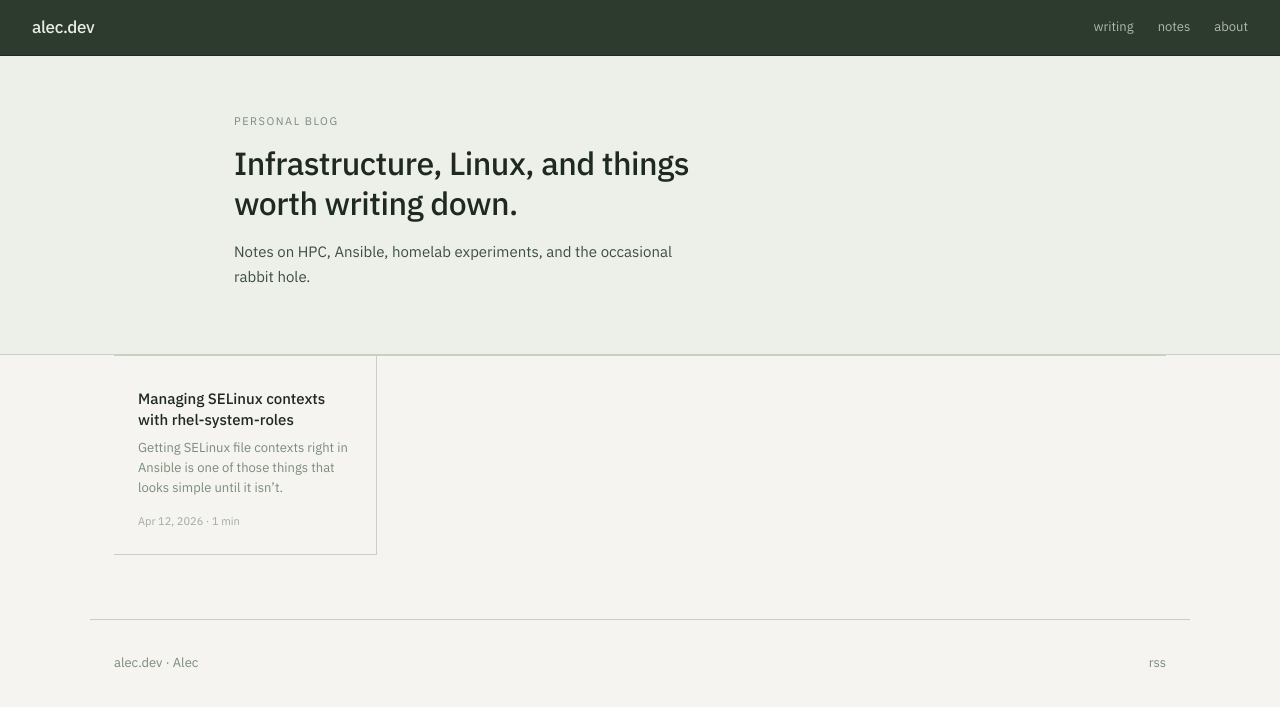
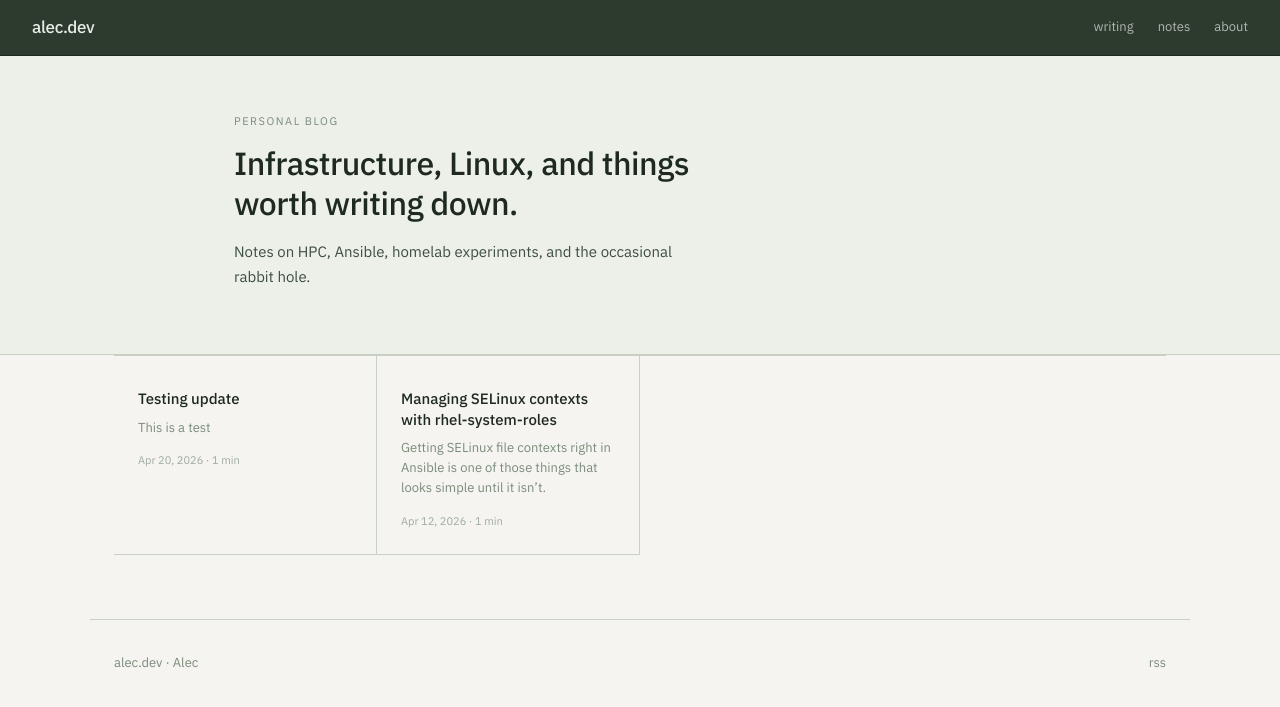
Before and after one commit to apb718/blog-byrdonline, a Jekyll site: the page built from index.html, in a window 1280 px wide. Shown: the top 707 px of the page. Built offline with Jekyll 4.4.1, drawn with Linux system fonts in a browser that asks for light colours; the list of posts is cut into pages by our own code.

Commit message:
add test page to see if update happens

```diff
--- /dev/null
+++ b/_posts/2026-04-20-test-copy-dir.md
@@ -0,0 +1,11 @@
+---
+layout: post
+title: "Testing update"
+published: yes
+date: 2026-04-20
+categories: [Testing]
+tags: test
+description: Test
+---
+
+## This is a test
```
Also changed, not shown: _posts/2026-04-12-selinux-contexts-ansible.md (+1 -0 lines).
